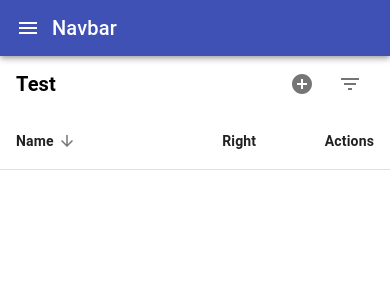
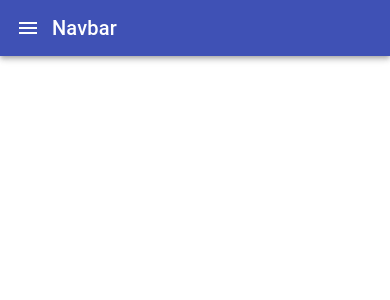
Before and after one commit to bmalcherek/DB_project, a React (Create React App) app in the folder frontend/: page /test in a window 390 px wide. Shown: the top 300 px of the page. Built offline with nearby package versions, Linux system fonts and the light colour scheme.

Commit message:
Removed TableTest.js

```diff
--- a/frontend/src/components/table/TableTest.js
+++ /dev/null
@@ -1,40 +0,0 @@
-import React, { useState } from "react";
-import { IconButton, Table } from "@material-ui/core";
-import { FilterList } from "@material-ui/icons";
-
-import TableToolbar from "./TableToolbar";
-import TableHeader from "./TableHeader";
-
-const TableTest = () => {
-	const [test, setTest] = useState("");
-
-	const filters = [
-		{
-			label: "Test",
-			name: "test",
-			value: test,
-			onChange: setTest
-		}
-	];
-
-	const headers = [
-		{ align: "inherit", name: "Name" },
-		{ align: "right", name: "Right" }
-	];
-
-	return (
-		<div id="table-test-container">
-			<TableToolbar filters={filters} tableTitle="Test" addLink="/test/add" />
-			<Table>
-				<TableHeader
-					headers={headers}
-					orderBy="name"
-					changeSort={() => console.log("changeSort")}
-					order="desc"
-				/>
-			</Table>
-		</div>
-	);
-};
-
-export default TableTest;
--- a/frontend/src/routes.js
+++ b/frontend/src/routes.js
@@ -7,14 +7,12 @@ import AirportsList from "./components/AirportsList";
 import AirplaneModelsList from "./components/AirplaneModelsList";
 import AirportForm from "./components/forms/AirportForm";
 import AirplaneModelForm from "./components/forms/AirplaneModelForm";
-import TableTest from "./components/table/TableTest";
 import AirplanesList from "./components/AirplanesList";
 
 const BaseRouter = () => (
 	<div id="router">
 		<Switch>
 			<Route exact path="/" component={CountriesList} />
-			<Route exact path="/test" component={TableTest} />
 			<Route exact path="/countries" component={CountriesList} />
 			<Route exact path="/countries/add-country" component={CountryForm} />
 			<Route
```
